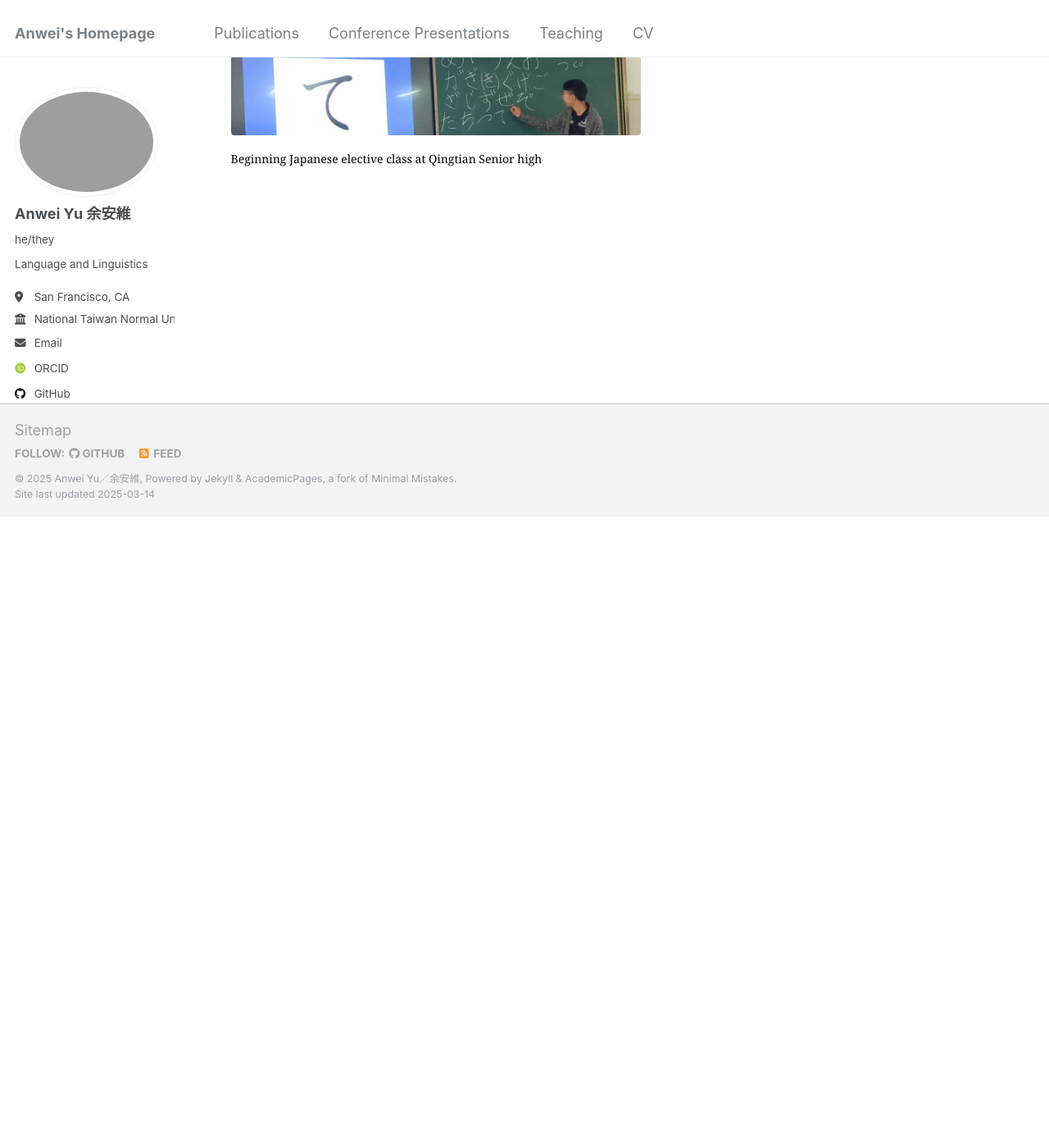
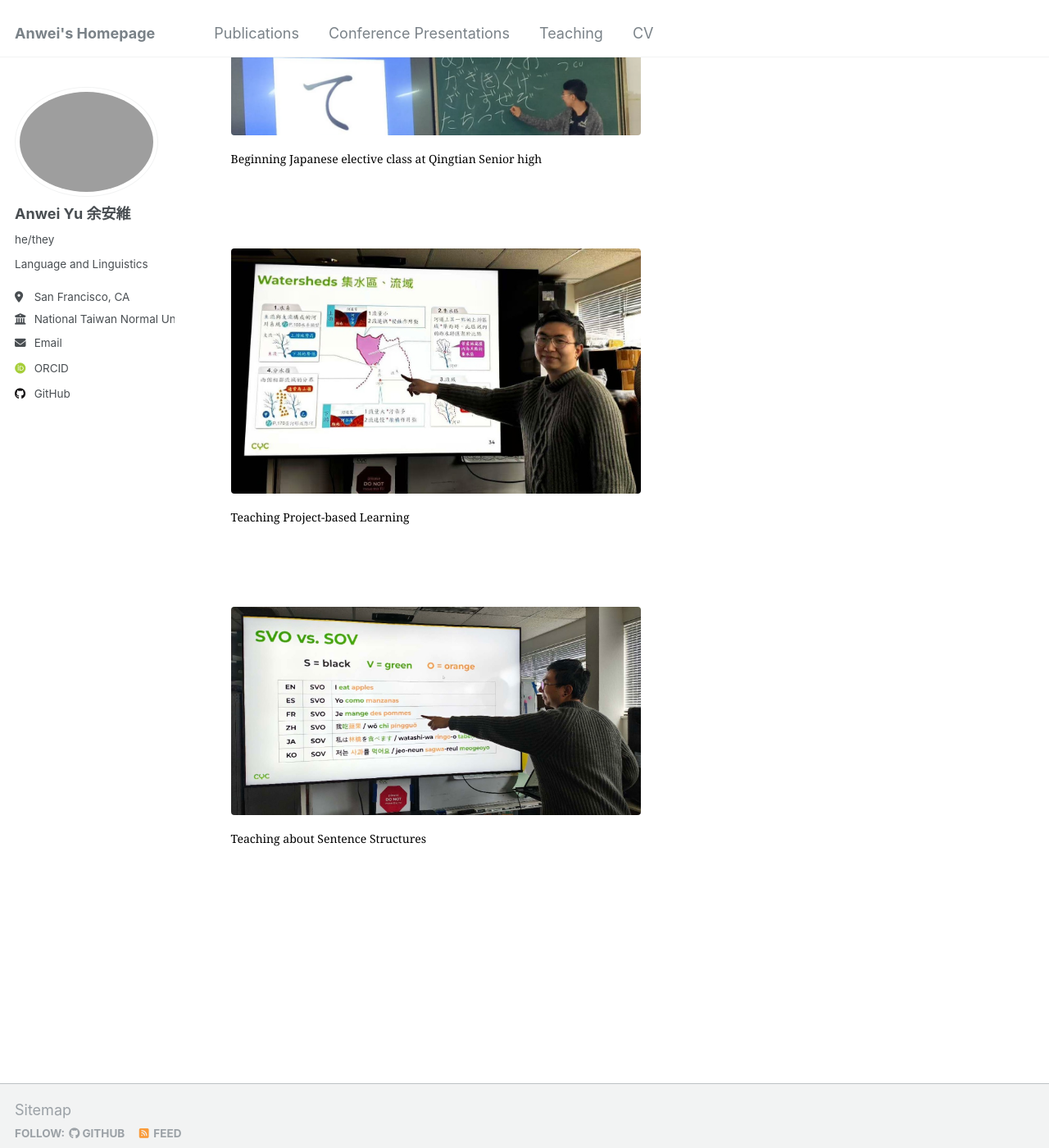
Before and after one commit to anweiyu/anweiyu.github.io, a Jekyll site: the page built from _pages/teaching.html, in a window 1280 px wide and 1400 px high, scrolled down 2960 px. Shown: the whole window at 82% size. Built offline with Jekyll 4.4.1, drawn with Linux system fonts in a browser that asks for light colours; some web fonts are replaced; before the commit the page ends 3590 px from its top, so only the background shows below that.

Commit message:
Update teaching.html

```diff
--- a/_pages/teaching.html
+++ b/_pages/teaching.html
@@ -107,4 +107,56 @@ author_profile: true
         font-size: 14px;
         color: black;
     }
-</style>
+</style><br>
+<figure>
+    <img src="{{site.baseurl}}/images/sfpuc.jpg" alt="Teaching Project-based Learning" class="responsive-img">
+    <figcaption>Teaching Project-based Learning</figcaption>
+</figure>
+
+ <style>
+    figure {
+        display: block;
+    }
+
+    .responsive-img {
+        max-width: 500px;
+        height: auto;
+        float: left;
+        margin-right: 15px;
+    }
+
+    figcaption {
+        display: block;
+        clear: left;
+        text-align: left;
+        font-style: normal;
+        font-size: 14px;
+        color: black;
+    }
+  </style><br>
+  <figure>
+    <img src="{{site.baseurl}}/images/svo.jpg" alt="Teaching Sentence Structures" class="responsive-img">
+    <figcaption>Teaching about Sentence Structures</figcaption>
+</figure>
+
+ <style>
+    figure {
+        display: block;
+    }
+
+    .responsive-img {
+        max-width: 500px;
+        height: auto;
+        float: left;
+        margin-right: 15px;
+    }
+
+    figcaption {
+        display: block;
+        clear: left;
+        text-align: left;
+        font-style: normal;
+        font-size: 14px;
+        color: black;
+    }
+  </style>
```
